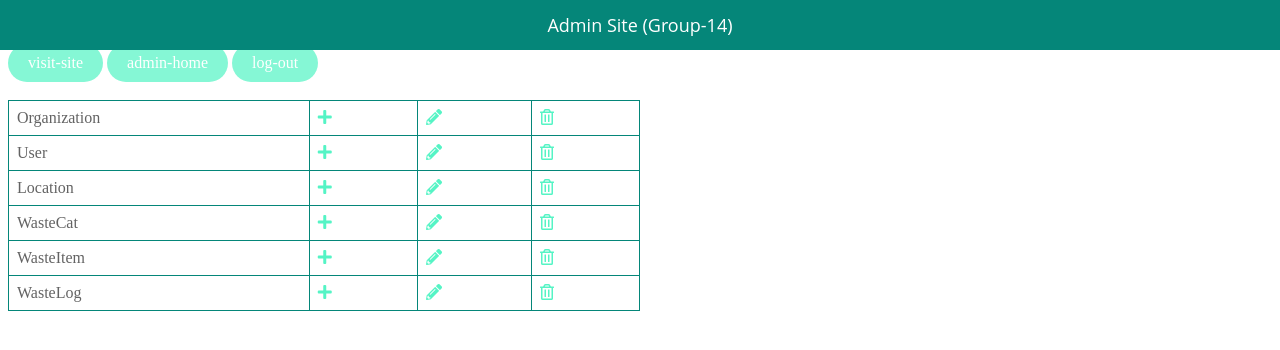
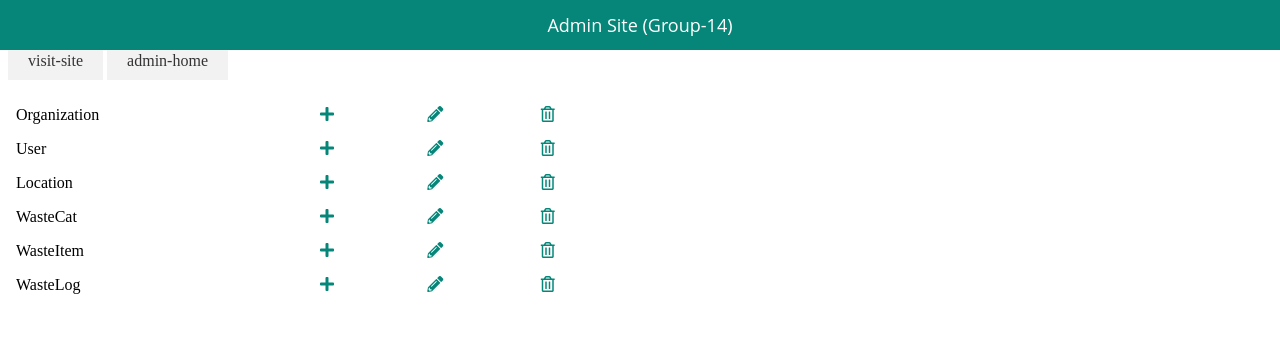
Before and after one commit to ysebastian-student-work-cdu/assessments-2-and-4-hit237-group-14, a Django app: page /admin-home/ in a window 1280 px wide. Shown: the top 350 px of the page. Run offline with Django 4.2, Linux system fonts and the light colour scheme.

Commit message:
Revert "xxx"
This reverts commit d53c4a7d96e9b1d3c2717533356a923dfe330e16.

```diff
--- a/group14_proj_AT4/admin_g14/templates/admin_g14/header.html
+++ b/group14_proj_AT4/admin_g14/templates/admin_g14/header.html
@@ -1,69 +1,59 @@
 <!DOCTYPE html>
 <html>
-
 <head>
     <link rel="stylesheet" href="https://cdnjs.cloudflare.com/ajax/libs/font-awesome/5.15.3/css/all.min.css" />
     <title>Data Model - admin</title>
   <style>
-
+    /* Reset default margin and padding for the ul */
     ul {
       margin: 0;
       padding: 0;
       list-style: none;
     }
 
-/* Menu Items */
+    /* Style the menu items */
     ul li {
       display: inline-block;
     }
 
-/* Menu Links */
+    /* Style the menu links */
     ul li a {
       display: block;
       padding: 10px 20px;
       text-decoration: none;
-  color: white;
-  background-color: rgba(13, 240, 172, 0.5);
-  cursor: pointer;
-  border-radius: 20px;
-  transition: 0.3s;
+      color: #333;
+      background-color: #f2f2f2;
     }
 
-/* Background Hover */
+    /* Change link background on hover */
     ul li a:hover {
-  background-color: rgba(13, 240, 172, 0.7);
+      background-color: #ddd;
     }
-
       .add-link {
-  color: rgba(13, 240, 172, 0.7);
-  text-decoration: none;
+        color: #007bff; /* Adjust the link color as needed */
+        text-decoration: none; /* Remove underline if desired */
       }
 
       .add-link i {
-  margin-right: 5px;
+        margin-right: 5px; /* Add some spacing between the icon and the link text */
       }
-
     table {
       border-collapse: collapse;
       width: 50%;
+      align:left;
     }
-
-th,
-td {
+    th, td {
       padding: 8px;
       text-align: left;
-  color: #636363;
-  border: 1px solid rgb(5, 134, 121);
+      {% comment %} border-bottom: 1px solid #ddd; {% endcomment %}
     }
-
     .my-icon-regular {
         font-family: "Font Awesome 5 Free Regular";
       }
-
       header {
         font-family: "Roboto", sans-serif;
         position: relative;
-  height: 200px;
+        height: 200px; /* Adjust this value as needed */
         text-align: center;
       }
 
@@ -72,42 +62,41 @@ header {
         top: 0;
         left: 0;
         width: 100%;
-  height: 50px;
-  background-color: rgb(5, 134, 121);
+        height: 50px; /* Adjust this value as needed */
+        background-color: rgb(5, 134, 121); /* Set the desired color for the band */
       }
 
       h1 {
-  color: white;
-  margin-top: 0;
+        color: #fff; /* Set the desired color for the heading text */
+        margin-top: 0px; /* Adjust this value to position the heading vertically */
       }
-
       .color-band p {
         font-family: "Open Sans", sans-serif;
-  color: white;
-  font-size: 18px;
-  line-height: 50px;
+        color: #fff; /* Set the desired color for the text */
+        font-size: 18px; /* Adjust this value as needed */
+        line-height: 50px; /* Adjust this value to vertically center the text */
         margin: 0;
         padding: 0;
-  text-align: center;
+        text-align: center; /* Add this line to center align the text */
       }
-
       .error {
-  color: red;
-  font-size: 16px;
-  text-align: left;
-  margin-top: 10px;
-  margin-bottom: 10px;
+        color: red;             /* Text color */
+        font-size: 16px;         /* Font size */
+        text-align: left;      /* Text alignment */
+        margin-top: 10px;        /* Top margin */
+        margin-bottom: 10px;     /* Bottom margin */
       }
-
       .list-view {
         font-family: "Roboto", sans-serif;
         cursor: pointer;
+      }
+      i {
+        color: rgb(5, 134, 121);
       }
 
 
   </style>
 </head>
-
 <body>
     <table>
         <td>
@@ -116,15 +105,12 @@ h1 {
             <tr>asdf</tr>
         </td>
     </table>
-  <div class="color-band">
-    <p>Admin Site (Group-14)</p>
-  </div>
+    <div class="color-band"> <p>Admin Site (Group-14)</p></div>
     <div>
     <nav>
         <ul class="menu-bar">
-        <li><a href="#">visit-site</a></li>
-        <li><a href={%url 'admin-home' %}>admin-home</a></li>
-        <li><a href="#">log-out</a></li>
+          <li><a href={%url 'homepage'%}>visit-site</a></li>
+          <li><a href={%url 'admin-home'%}>admin-home</a></li>
         </ul>
       </nav>
     </div><br>
@@ -132,5 +118,4 @@ h1 {
         placeholder
   {%endblock%}
 </body>
-
 </html>
```
Lines whose indentation alone changed are shown as unchanged.
